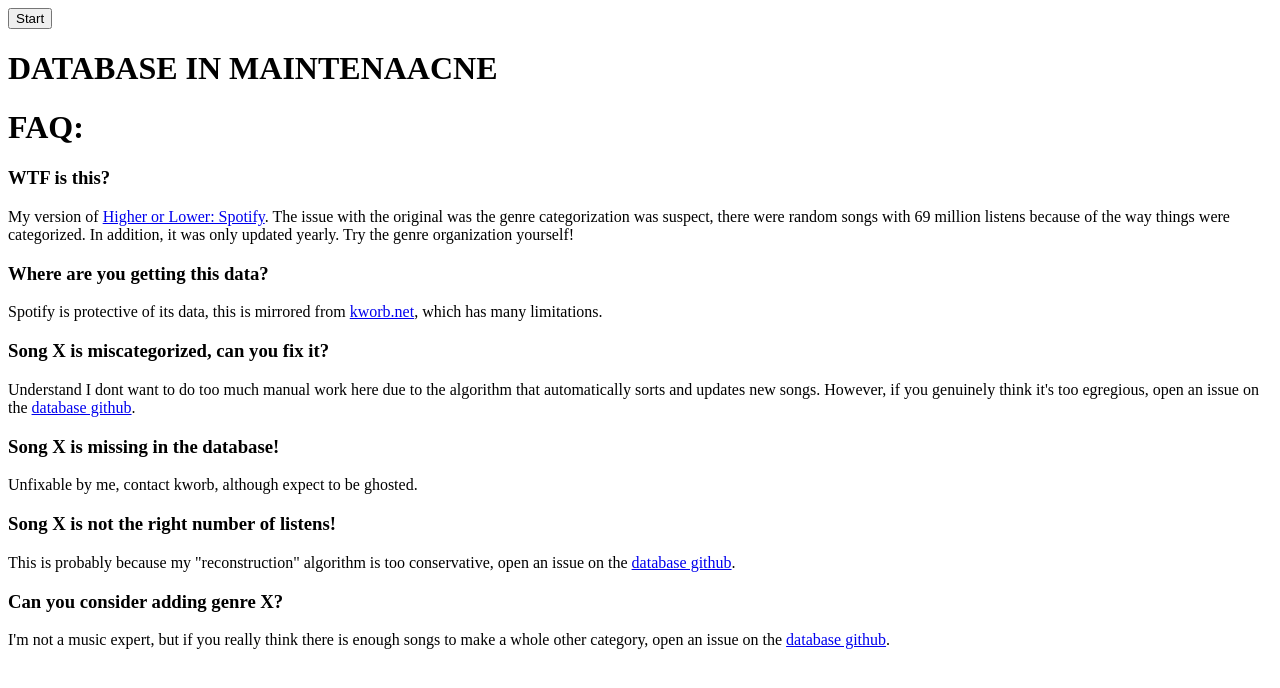
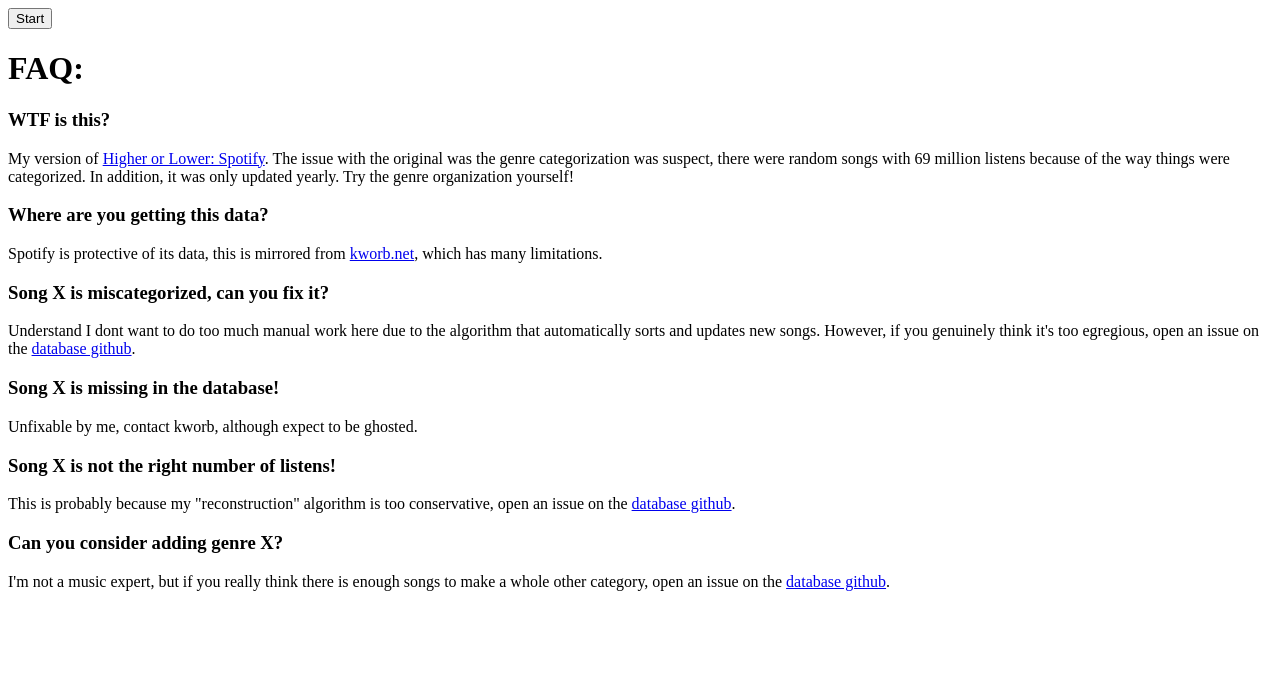
Before and after one commit to fmpreferences/spotgame-site, a SvelteKit app: page / in a window 1280 px wide. Shown: the top 688 px of the page. Built offline with nearby package versions, Linux system fonts and the light colour scheme.

Commit message:
REmoved Maint message

```diff
--- a/src/routes/+page.svelte
+++ b/src/routes/+page.svelte
@@ -1,7 +1,5 @@
 <form action="/game">
     <input type="submit" value="Start" />
-    <h1>DATABASE IN MAINTENAACNE</h1>
-
     <h1>FAQ:</h1>
     <h3>WTF is this?</h3>
     <p>My version of <a href="https://www.higherorlowergame.com/spotify/songs/">Higher or Lower: Spotify</a>. The issue with the original was the genre categorization was suspect, there were random songs with 69 million listens because of the way things were categorized. In addition, it was only updated yearly. Try the genre organization yourself!</p>
```
